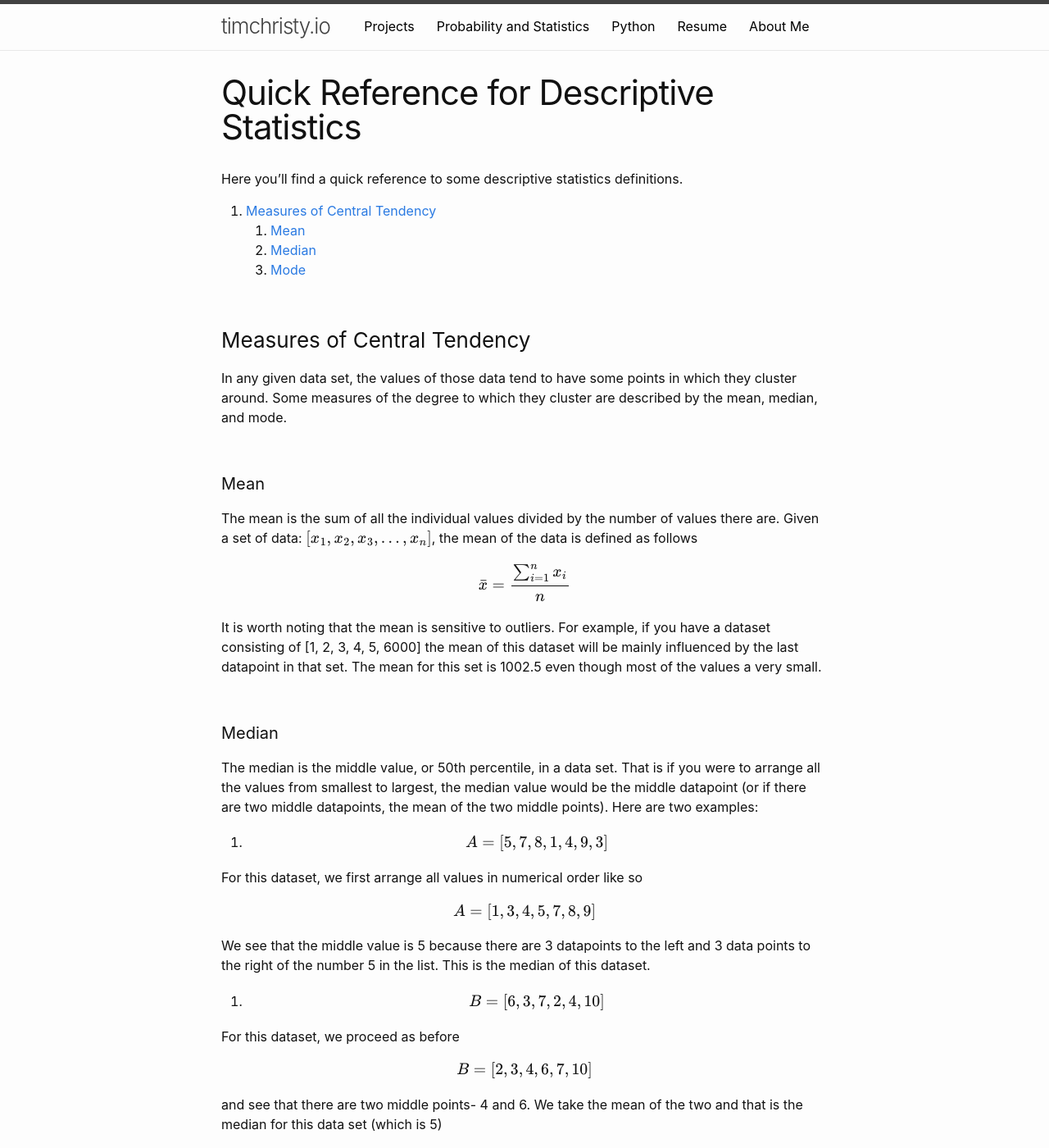
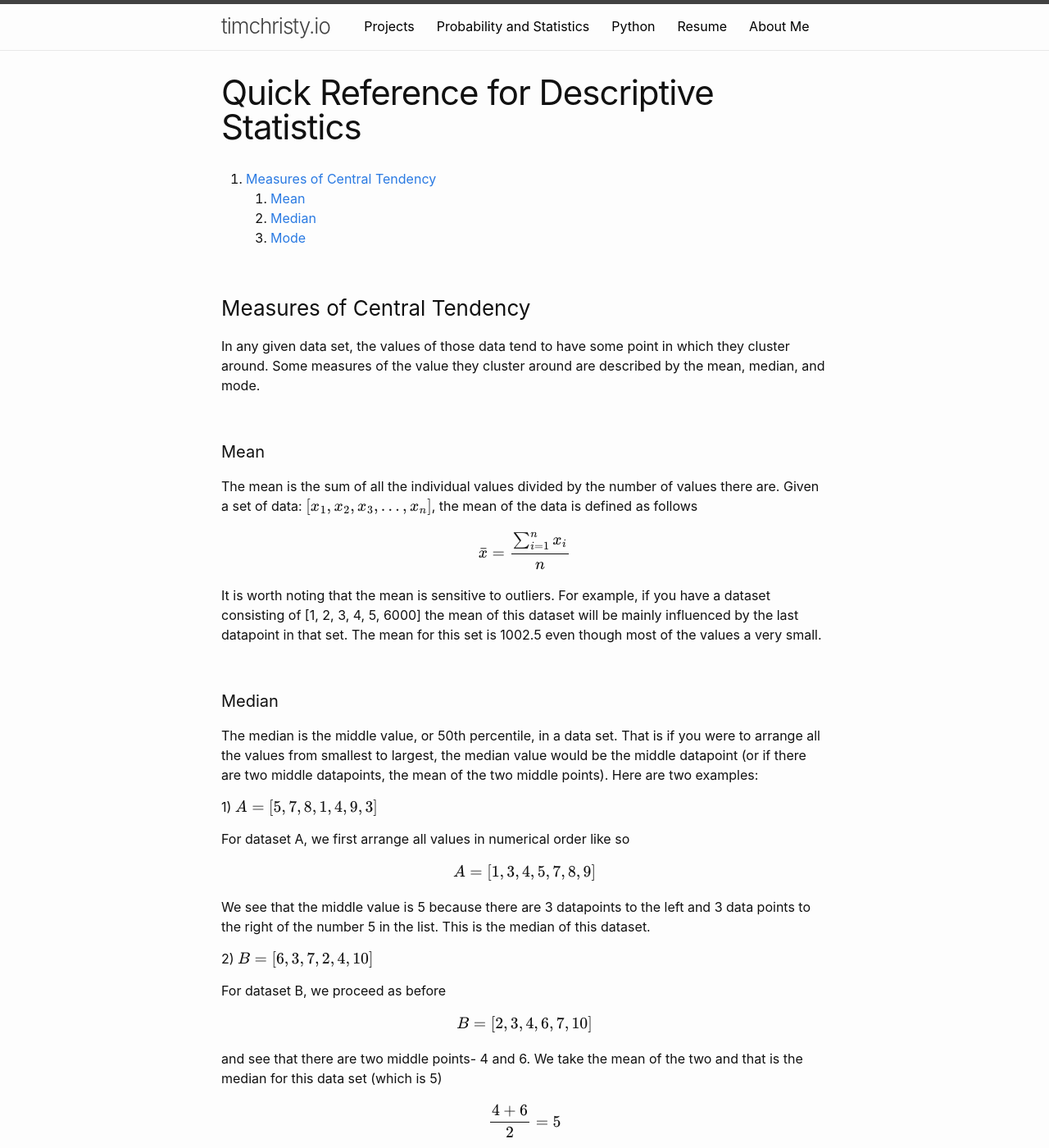
Before and after one commit to tim-christy/temp, a Jekyll site: the page built from prob_and_stats/basic_statistics/basic_statistics.md, in a window 1280 px wide and 1400 px high. Shown: the whole window at 82% size. Built offline with Jekyll 4.4.1, drawn with Linux system fonts in a browser that asks for light colours; formulas are drawn with MathJax 3; some of the changed text lies outside the part shown.

Commit message:
editing a stats post

```diff
--- a/_config.yml
+++ b/_config.yml
@@ -2,7 +2,7 @@ title: timchristy.io
 author: Tim Christy
 email: tim@timchristy.io
 description: > # this means to ignore newlines until "show_excerpts:"
-  Hi and welcome to my website. Here you'll find projects, tutorials, and other works I have done during my journey into data science. Feel free to contact me.
+  Blogs on Data Science: topics posted weekly starting February 1st 2020. The Projects tab above showcases some of my latest work, while the Probability/Statistics and Python tabs are largely tutorial materials I have written to check my own understanding.
 
 show_excerpts: false # set to true to show excerpts on the homepage
 
--- a/prob_and_stats/basic_statistics/basic_statistics.md
+++ b/prob_and_stats/basic_statistics/basic_statistics.md
@@ -4,7 +4,7 @@ title: Quick Reference for Descriptive Statistics
 author: Tim Christy
 ---
 
- Here you'll find a quick reference to some descriptive statistics definitions.
+
 
  1. [Measures of Central Tendency](#measures-of-cental-tendency)
     1. [Mean](#mean)
@@ -16,7 +16,7 @@ author: Tim Christy
 <br>
 
 ### Measures of Central Tendency
-In any given data set, the values of those data tend to have some points in which they cluster around. Some measures of the degree to which they cluster are described by the mean, median, and mode.
+In any given data set, the values of those data tend to have some point in which they cluster around. Some measures of the value they cluster around are described by the mean, median, and mode.
 
 <br>
 #### Mean
@@ -31,17 +31,17 @@ It is worth noting that the mean is sensitive to outliers. For example, if you h
 #### Median
 The median is the middle value, or 50th percentile, in a data set. That is if you were to arrange all the values from smallest to largest, the median value would be the middle datapoint (or if there are two middle datapoints, the mean of the two middle points). Here are two examples:
 
-1. $$A = [5, 7, 8, 1, 4, 9, 3]$$
+1) $$A = [5, 7, 8, 1, 4, 9, 3]$$
 
-For this dataset, we first arrange all values in numerical order like so
+For dataset A, we first arrange all values in numerical order like so
 
 $$A = [1, 3, 4, 5, 7, 8, 9]$$
 
 We see that the middle value is 5 because there are 3 datapoints to the left and 3 data points to the right of the number 5 in the list. This is the median of this dataset.
 
-2. $$B = [6, 3, 7, 2, 4, 10]$$
+2) $$B = [6, 3, 7, 2, 4, 10]$$
 
-For this dataset, we proceed as before
+For dataset B, we proceed as before
 
 $$B = [2, 3, 4, 6, 7, 10]$$
 
```
Also changed, not shown: prob_and_stats/probability-and-statistics.md (+2 -2 lines), projects/projects.md (+0 -3 lines).
